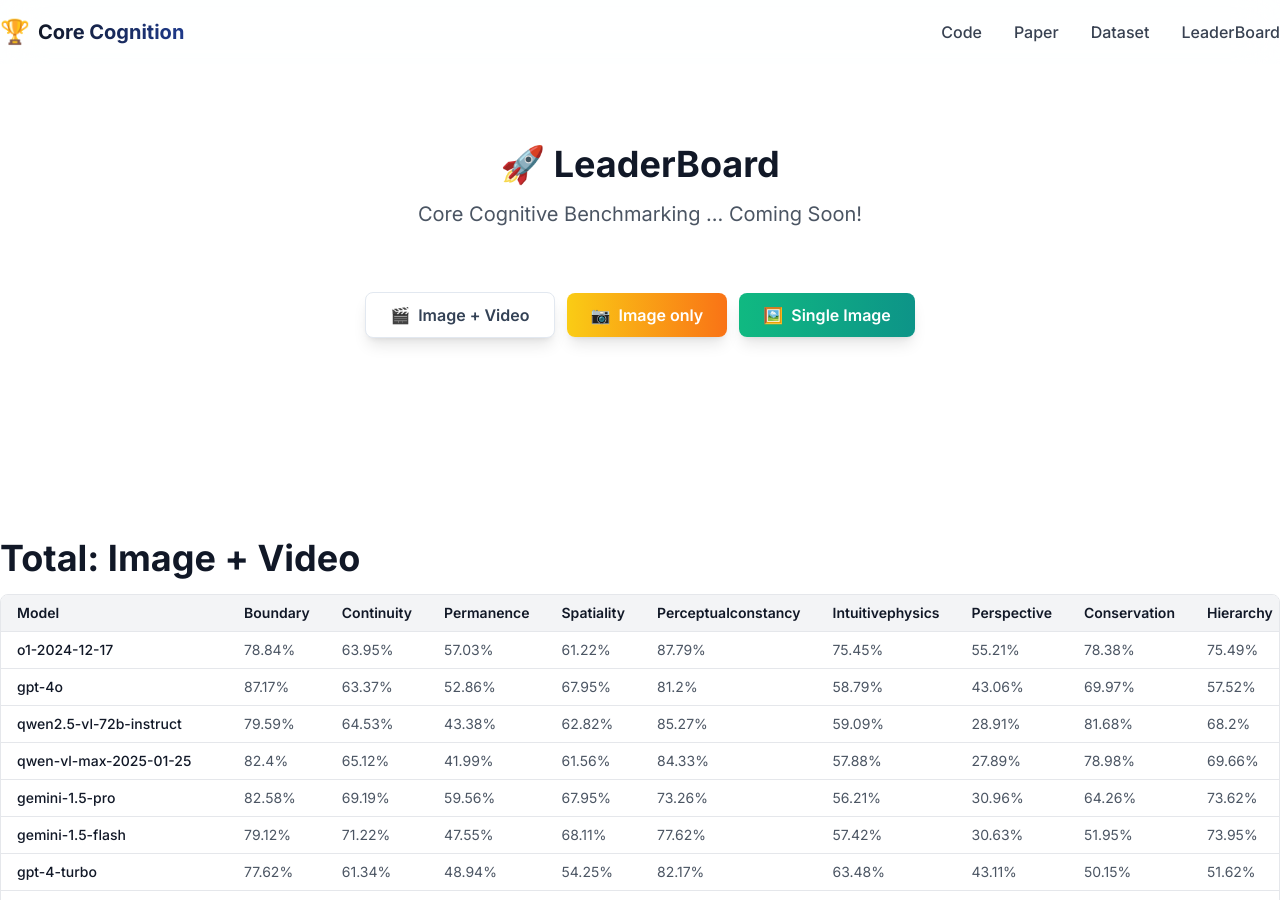
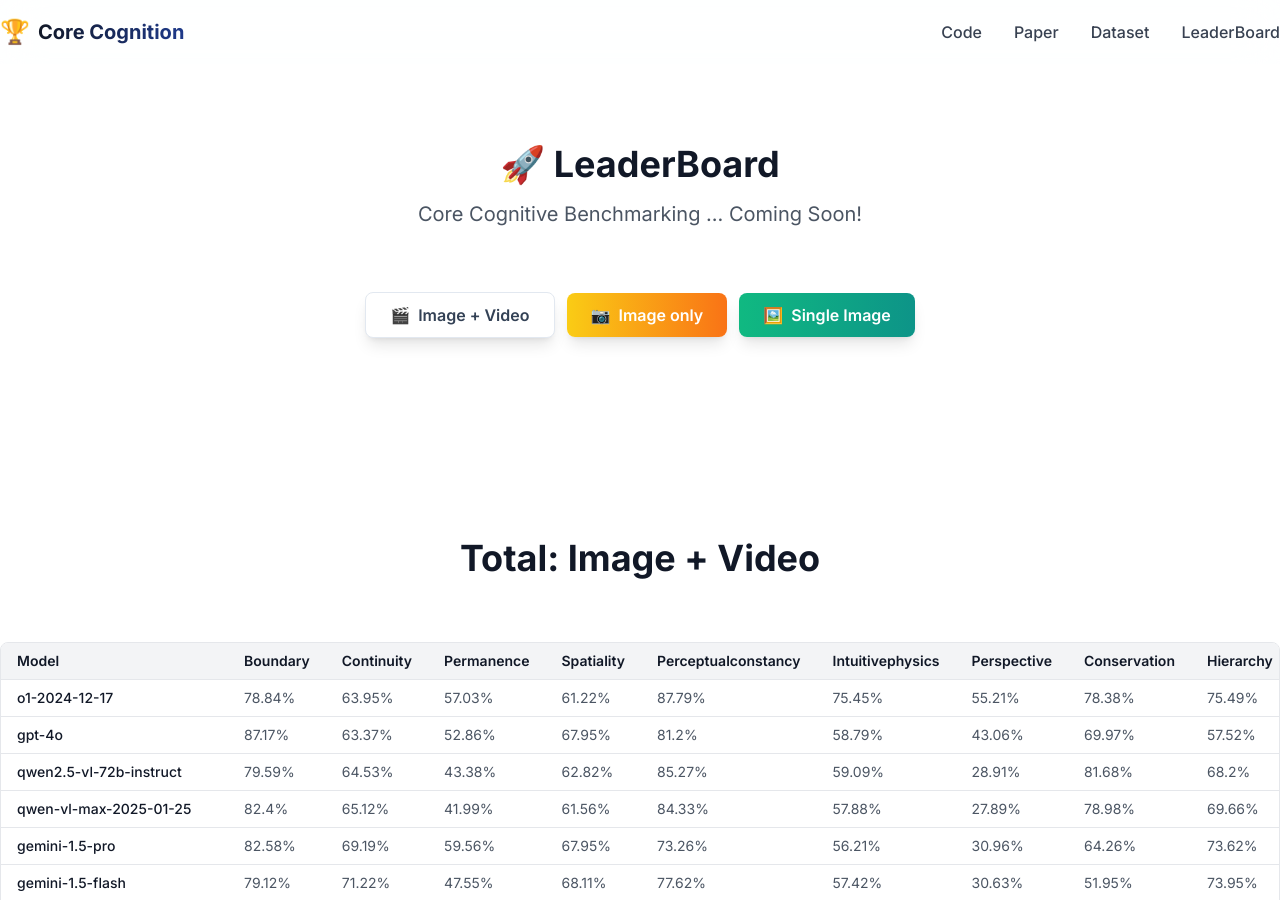
Before and after one commit to grow-ai-like-a-child/CoreCognition, a Jekyll site: the page built from leaderboard.html, in a window 1280 px wide and 900 px high. Built offline with Jekyll 4.4.1, drawn with Linux system fonts in a browser that asks for light colours; nearby versions of some CDN libraries.

Commit message:
update learderboard num;

```diff
--- a/leaderboard.html
+++ b/leaderboard.html
@@ -36,9 +36,12 @@
 <!-- LeaderBoard -->
 <!-- Total -->
 <section id="total" class="py-20 bg-white">
-    <h2 class="text-3xl md:text-4xl font-bold text-gray-900 mb-4">
+    <div class="text-center mb-16">
+        <h2 class="text-3xl md:text-4xl font-bold text-gray-900 mb-4">
                 Total: Image + Video
-    </h2>
+        </h2>
+    </div>
+
     <div  class="overflow-x-auto max-w-full border border-gray-200 rounded-lg">
       <table id="leaderboard-table" class="min-w-full table-auto text-sm text-left text-gray-600">
         <thead class="bg-gray-100">
@@ -68,9 +71,12 @@
 </section>
 
 <section id="imageonly" class="py-20 bg-orange">
-    <h2 class="text-3xl md:text-4xl font-bold text-gray-900 mb-4">
+    <div class="text-center mb-16">
+        <h2 class="text-3xl md:text-4xl font-bold text-gray-900 mb-4">
                 Image only
     </h2>
+    </div>
+
     <div  class="overflow-x-auto max-w-full border border-gray-200 rounded-lg">
       <table id="leaderboard-table" class="min-w-full table-auto text-sm text-left text-gray-600">
         <thead class="bg-gray-100">
@@ -100,9 +106,12 @@
 </section>
 
 <section id="single" class="py-20 bg-white">
-    <h2 class="text-3xl md:text-4xl font-bold text-gray-900 mb-4">
+    <div class="text-center mb-16">
+        <h2 class="text-3xl md:text-4xl font-bold text-gray-900 mb-4">
                 Single Image
-    </h2>
+        </h2>
+    </div>
+
     <div  class="overflow-x-auto max-w-full border border-gray-200 rounded-lg">
       <table id="leaderboard-table" class="min-w-full table-auto text-sm text-left text-gray-600">
         <thead class="bg-gray-100">
```
